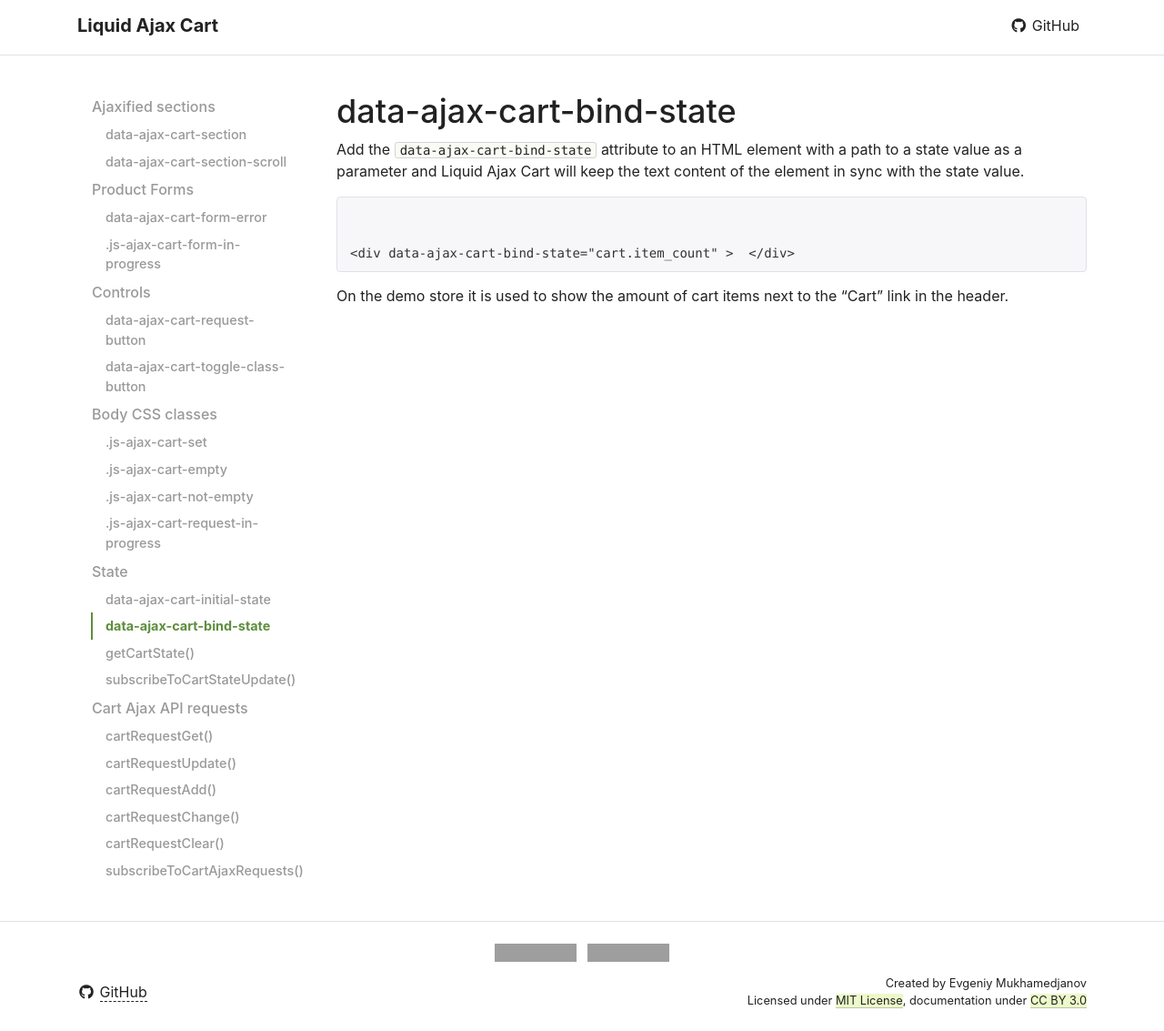
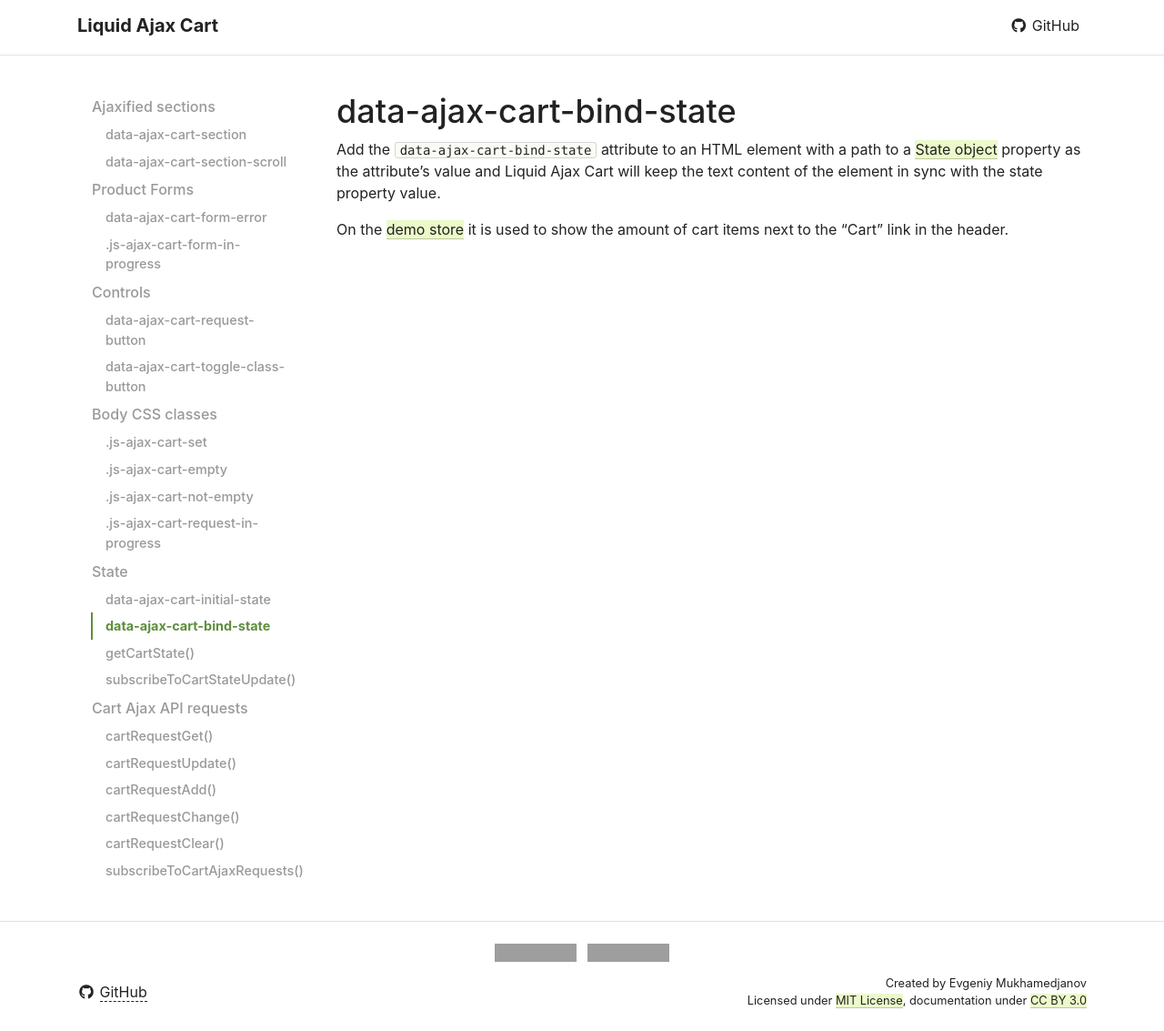
Before and after one commit to EvgeniyMukhamedjanov/liquid-ajax-cart, a Jekyll site: the page built from docs/reference/data-ajax-cart-bind-state.md, in a window 1280 px wide and 1133 px high. Shown: the whole window at 91% size. Built offline with Jekyll 4.4.1, drawn with Linux system fonts in a browser that asks for light colours; nearby versions of some CDN libraries; our own code applies the rules of GitHub Pages for plain Markdown files; a script that is not in the unit is left out; grey boxes are pictures that could not be loaded.

Commit message:
Update data-ajax-cart-bind-state.md

````diff
--- a/docs/reference/data-ajax-cart-bind-state.md
+++ b/docs/reference/data-ajax-cart-bind-state.md
@@ -1,14 +1,5 @@
 # data-ajax-cart-bind-state
 
-Add the `data-ajax-cart-bind-state` attribute to an HTML element with a path to a state value as a parameter and Liquid Ajax Cart will keep the text content of the element in sync with the state value.
+Add the `data-ajax-cart-bind-state` attribute to an HTML element with a path to a [State object](/reference/state/) property as the attribute's value and Liquid Ajax Cart will keep the text content of the element in sync with the state property value.
 
-```liquid
-{% comment %}
-  Liquid expression {{ cart.item_count }} displays amount of items in a cart,
-  data-ajax-cart-bind-state updates the HTML of the element when the cart.item_count state value is changed
-{% endcomment %}
-
-<div data-ajax-cart-bind-state="cart.item_count" > {{ cart.item_count }} </div>
-```
-
-On the demo store it is used to show the amount of cart items next to the "Cart" link in the header.
+On the [demo store](https://liquid-ajax-cart.myshopify.com) it is used to show the amount of cart items next to the "Cart" link in the header.
````
